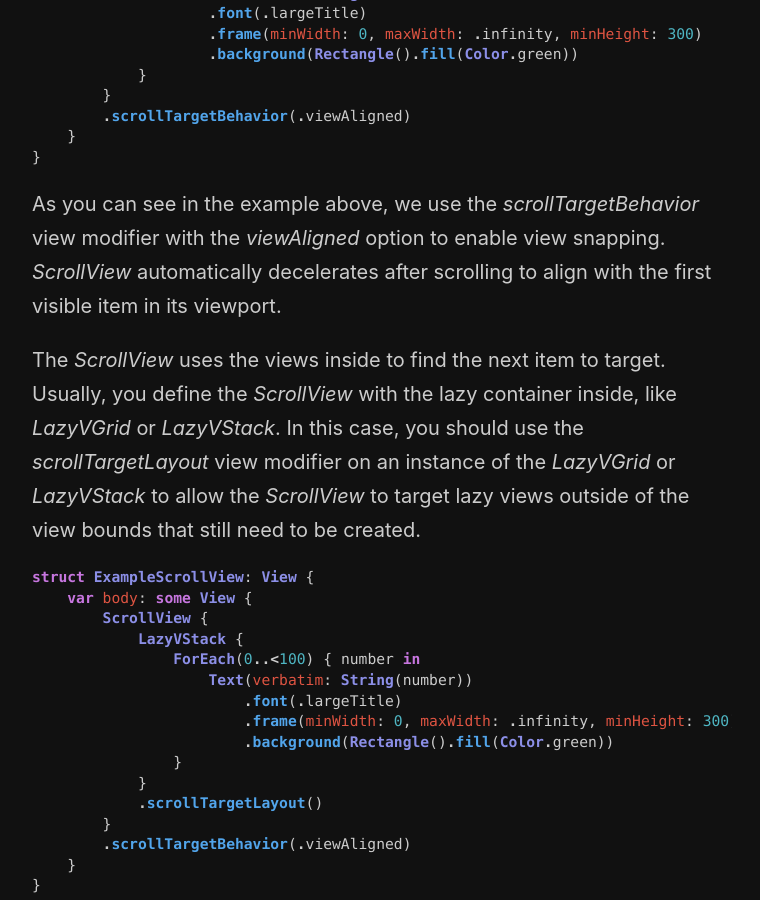
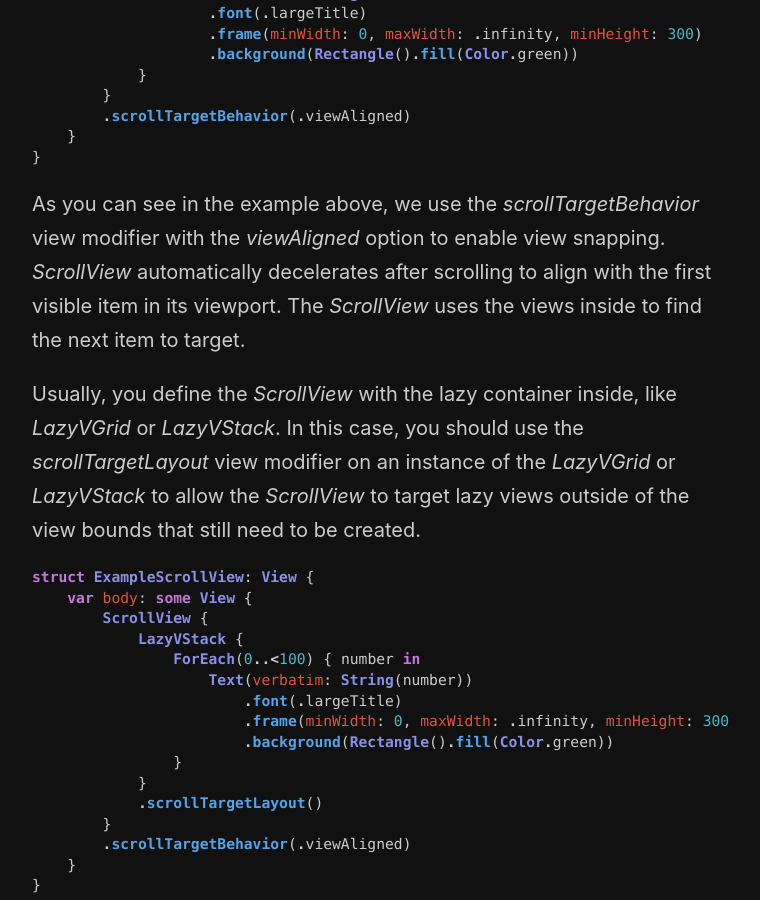
Before and after one commit to mecid/mecid.github.io, a Jekyll site: the page built from _posts/2023-06-20-mastering-scrollview-in-swiftui-target-behavior.md, in a window 1280 px wide and 900 px high, scrolled down 1184 px. Shown: the whole window, without its empty margins (258-1018 px from the left). Built offline with Jekyll 4.4.1, drawn with Linux system fonts in a browser that asks for light colours.

Commit message:
Sections improved in scroll target post

````diff
--- a/_posts/2023-06-20-mastering-scrollview-in-swiftui-target-behavior.md
+++ b/_posts/2023-06-20-mastering-scrollview-in-swiftui-target-behavior.md
@@ -47,9 +47,9 @@ struct ContentView: View {
 }
 ```
 
-As you can see in the example above, we use the *scrollTargetBehavior* view modifier with the *viewAligned* option to enable view snapping. *ScrollView* automatically decelerates after scrolling to align with the first visible item in its viewport.
+As you can see in the example above, we use the *scrollTargetBehavior* view modifier with the *viewAligned* option to enable view snapping. *ScrollView* automatically decelerates after scrolling to align with the first visible item in its viewport. The *ScrollView* uses the views inside to find the next item to target.
 
-The *ScrollView* uses the views inside to find the next item to target. Usually, you define the *ScrollView* with the lazy container inside, like *LazyVGrid* or *LazyVStack*. In this case, you should use the *scrollTargetLayout* view modifier on an instance of the *LazyVGrid* or *LazyVStack* to allow the *ScrollView* to target lazy views outside of the view bounds that still need to be created.
+Usually, you define the *ScrollView* with the lazy container inside, like *LazyVGrid* or *LazyVStack*. In this case, you should use the *scrollTargetLayout* view modifier on an instance of the *LazyVGrid* or *LazyVStack* to allow the *ScrollView* to target lazy views outside of the view bounds that still need to be created.
 
 ```swift
 struct ExampleScrollView: View {
````
